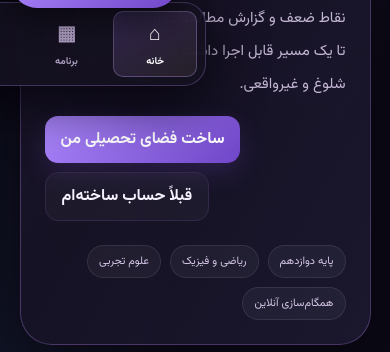
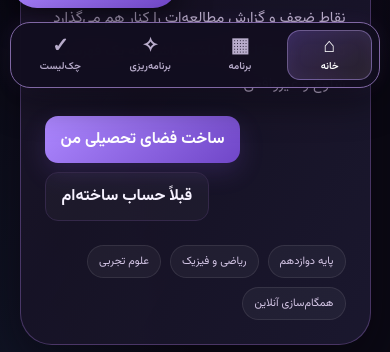
Before and after one commit to amirbaghbany939-dev/NEARGO-Public, a plain HTML site: page index.html in a window 390 px wide. Shown: the part 748-1100 px from the top of the page. Drawn offline with nearby package versions, Linux system fonts and the light colour scheme.

Commit message:
Rebuild mobile bottom navigation styling

```diff
--- a/neargo-enhancements.css
+++ b/neargo-enhancements.css
@@ -12,3 +12,70 @@
 @media(max-width:760px){.enhanced-grid{grid-template-columns:repeat(2,minmax(0,1fr))}}@media(max-width:440px){.motivation-grid{grid-template-columns:1fr}.quick-drawer{top:64px}}
 
 @media (pointer:fine) and (min-width:721px){.mobile-bottom-nav{display:none!important}}
+
+
+/* NEARGO mobile navigation — rebuilt for phones only */
+@media screen and (max-width:720px){
+  .mobile-bottom-nav{
+    position:fixed!important;
+    z-index:80!important;
+    inset-inline:10px!important;
+    left:10px!important;
+    right:10px!important;
+    bottom:max(8px,env(safe-area-inset-bottom))!important;
+    transform:none!important;
+    width:auto!important;
+    min-height:66px!important;
+    display:grid!important;
+    grid-template-columns:repeat(4,minmax(0,1fr))!important;
+    align-items:stretch!important;
+    gap:5px!important;
+    padding:7px!important;
+    border:1px solid #8067a4!important;
+    border-radius:20px!important;
+    background:rgba(18,14,31,.97)!important;
+    box-shadow:0 12px 38px rgba(0,0,0,.48),0 0 22px rgba(164,122,255,.10)!important;
+    backdrop-filter:blur(20px)!important;
+    -webkit-backdrop-filter:blur(20px)!important;
+    overflow:visible!important;
+  }
+  .mobile-bottom-nav>button{
+    min-width:0!important;
+    width:100%!important;
+    min-height:50px!important;
+    display:flex!important;
+    flex-direction:column!important;
+    justify-content:center!important;
+    align-items:center!important;
+    gap:3px!important;
+    margin:0!important;
+    padding:5px 1px!important;
+    border:1px solid transparent!important;
+    border-radius:13px!important;
+    background:transparent!important;
+    color:#b8accb!important;
+    box-shadow:none!important;
+    font-family:inherit!important;
+    font-size:clamp(9px,2.6vw,11px)!important;
+    font-weight:600!important;
+    line-height:1.35!important;
+    white-space:nowrap!important;
+    overflow:visible!important;
+  }
+  .mobile-bottom-nav>button>span{
+    display:block!important;
+    font-size:20px!important;
+    line-height:1!important;
+    margin:0!important;
+  }
+  .mobile-bottom-nav>button.active{
+    color:#fff!important;
+    border-color:rgba(196,166,255,.42)!important;
+    background:linear-gradient(145deg,rgba(164,122,255,.25),rgba(231,201,141,.10))!important;
+    box-shadow:inset 0 0 16px rgba(164,122,255,.08)!important;
+  }
+  .main{padding-bottom:112px!important}
+}
+@media screen and (min-width:721px){
+  .mobile-bottom-nav{display:none!important}
+}
```
